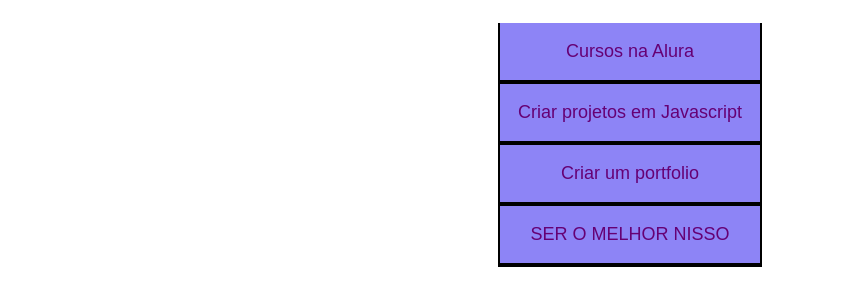
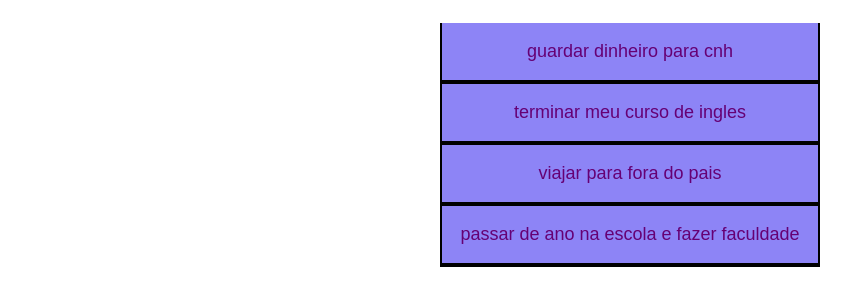
Before and after one commit to Fabiobryan/mat2, a plain HTML site: page index.html in a window 1280 px wide. Shown: the part 75-380 px from the top of the page, without its empty margins (10-861 px from the left). Drawn offline with Linux system fonts and the light colour scheme.

Commit message:
Add files via upload

```diff
--- a/index.html
+++ b/index.html
@@ -10,19 +10,13 @@
     <section class="conteudo-principal">
         <h2 class="titulo-principal">Meus Objetivos do ano<span>_</span></h2>
     <div class="botoes">
-        <button class="botao">Cursos na Alura</button>
-        <button class="botao">Criar projetos em Javascript</button>
-        <button class="botao">Criar um portfolio</button>
-        <button class="botao">SER O MELHOR NISSO</button>
+        <button class="botao">guardar dinheiro para cnh</button>
+        <button class="botao">terminar meu curso de ingles</button>
+        <button class="botao">viajar para fora do pais</button>
+        <button class="botao">passar de ano na escola e fazer faculdade</button>
     </div>
     </section>
 </body>
-
-    <span>
-    </span>
-</title>
-
-
 </html>
 </div>
 </section>
```
